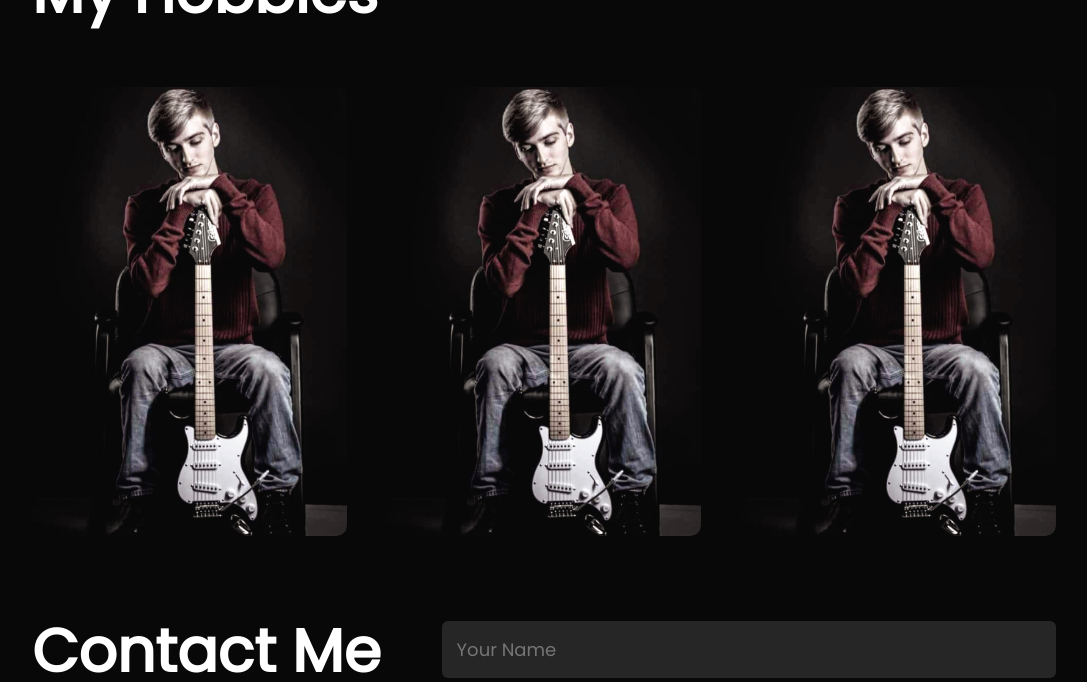
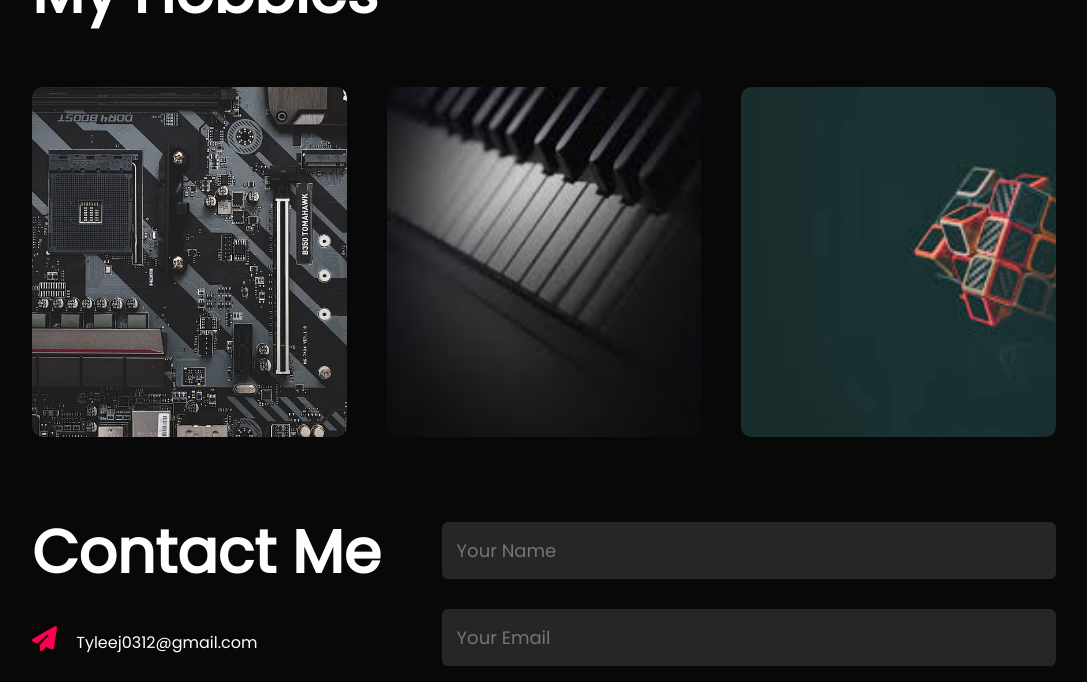
Before and after one commit to TJohn0312/PersonalSite, a plain HTML site: page index.html in a window 1280 px wide. Shown: the part 2252-2934 px from the top of the page, without its empty margins (96-1183 px from the left). Drawn offline with Linux system fonts and the light colour scheme.

Commit message:
Added images to hobbies page

```diff
--- a/index.html
+++ b/index.html
@@ -174,7 +174,7 @@
         <h1 class="sub-title">My Hobbies</h1>
         <div class="hobbies-list">
           <div class="hobbies">
-            <img src="Images/Sitting.jpg" />
+            <img src="Images/black-computer-motherboard.jpg" />
             <div class="hobbies-layer">
               <h3>Electronics Repair</h3>
               <p>
@@ -183,7 +183,7 @@
             </div>
           </div>
           <div class="hobbies">
-            <img src="Images/Sitting.jpg" />
+            <img src="Images/piano.jpg" />
             <div class="hobbies-layer">
               <h3>Music</h3>
               <p>
@@ -193,7 +193,7 @@
             </div>
           </div>
           <div class="hobbies">
-            <img src="Images/Sitting.jpg" />
+            <img src="Images/RubixBlack.jpg" />
             <div class="hobbies-layer">
               <h3>Dexterous Hobbies</h3>
               <p>
--- a/styles.css
+++ b/styles.css
@@ -280,8 +280,15 @@ nav ul li a:hover::after {
 .hobbies img {
   border-radius: 10px;
   width: 100%;
+  height: 350px;
+  object-fit: cover;
+  /* object-position: right; */
   display: block;
   transition: transform 0.5s;
+}
+
+.hobbies img:nth-child(2) {
+  /* height: 50%; */
 }
 
 .hobbies-layer {
```
Also changed, not shown: Images/RubixBlack.jpg (added), Images/black-computer-motherboard.jpg (added), Images/piano.jpg (added), 4 other files.
